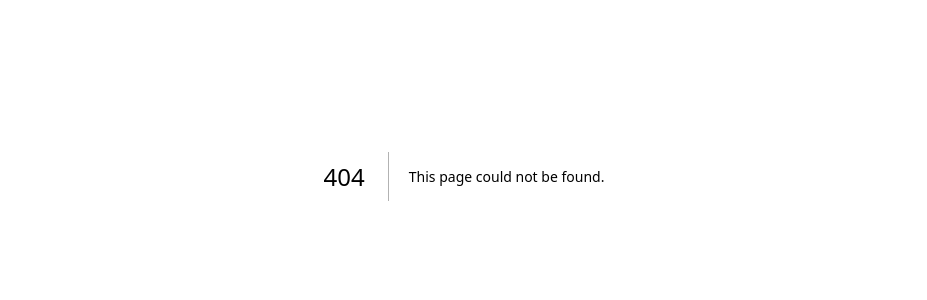
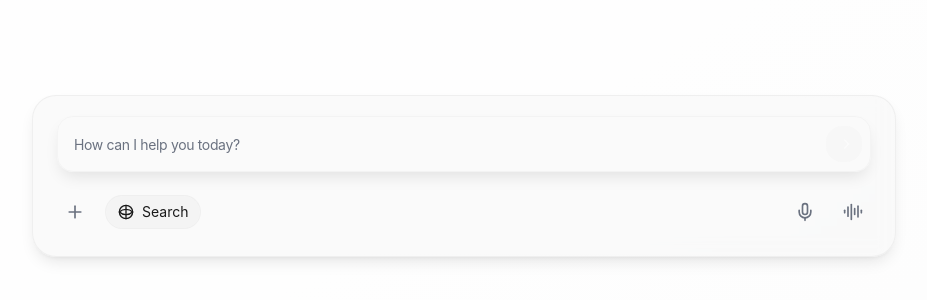
Before and after one commit to kalil0321/the-browser-arena, a Next.js app: page /chat in a window 1280 px wide. Before the commit this address had no page. Shown: the part 224-524 px from the top of the page, without its empty margins (176-1103 px from the left). Built offline with nearby package versions, Linux system fonts and the light colour scheme.

Commit message:
testing chat component

```diff
--- /dev/null
+++ b/src/app/chat/page.tsx
@@ -0,0 +1,194 @@
+"use client";
+
+import { useState } from "react";
+
+export default function ChatPage() {
+  const [input, setInput] = useState("");
+  const [isRecording, setIsRecording] = useState(false);
+  const [isAudioEnabled, setIsAudioEnabled] = useState(false);
+
+  const handleSubmit = (e: React.FormEvent) => {
+    e.preventDefault();
+    if (input.trim()) {
+      console.log("Submitting:", input);
+      // TODO: Implement chat submission logic
+      setInput("");
+    }
+  };
+
+  const handleNewChat = () => {
+    console.log("Starting new chat");
+    // TODO: Implement new chat logic
+  };
+
+  const handleSearch = () => {
+    console.log("Opening search");
+    // TODO: Implement search logic
+  };
+
+  const handleMicToggle = () => {
+    setIsRecording((prev) => !prev);
+    console.log("Microphone toggled:", !isRecording);
+    // TODO: Implement microphone recording logic
+  };
+
+  const handleAudioToggle = () => {
+    setIsAudioEnabled((prev) => !prev);
+    console.log("Audio toggled:", !isAudioEnabled);
+    // TODO: Implement audio playback logic
+  };
+
+  return (
+    <div className="flex min-h-screen items-center justify-center bg-gradient-to-br from-background via-background to-muted/30">
+      <div className="container mx-auto max-w-4xl px-4">
+        <div className="bg-muted/50 backdrop-blur-sm rounded-3xl w-full space-y-3 px-6 py-5 shadow-lg border border-border/50">
+          <form
+            onSubmit={handleSubmit}
+            className="relative mx-auto overflow-hidden transition duration-200 dark:bg-zinc-800/50 mb-4 h-14 w-full max-w-full bg-transparent shadow-sm rounded-2xl border border-border/30"
+          >
+            <canvas
+              className="pointer-events-none absolute -left-2 top-2 origin-top-left scale-50 transform pr-20 text-base invert filter dark:invert-0 opacity-0"
+              width="800"
+              height="800"
+            />
+            <input
+              placeholder="How can I help you today?"
+              type="text"
+              className="sm:text relative z-50 h-full w-full border-none bg-transparent pr-20 pl-4 text-sm tracking-tight text-foreground focus:outline-none focus:ring-0 placeholder:text-muted-foreground"
+              value={input}
+              onChange={(e) => setInput(e.target.value)}
+            />
+            <button
+              type="submit"
+              disabled={!input.trim()}
+              className="absolute right-2 top-1/2 z-50 flex h-9 w-9 -translate-y-1/2 items-center justify-center rounded-xl bg-primary transition-all duration-200 hover:scale-105 disabled:bg-muted disabled:opacity-50 dark:bg-primary"
+            >
+              <svg
+                xmlns="http://www.w3.org/2000/svg"
+                width="24"
+                height="24"
+                viewBox="0 0 24 24"
+                fill="none"
+                stroke="currentColor"
+                strokeWidth="2"
+                strokeLinecap="round"
+                strokeLinejoin="round"
+                className="h-4 w-4 text-primary-foreground"
+              >
+                <path stroke="none" d="M0 0h24v24H0z" fill="none" />
+                <path d="M5 12l14 0" strokeDasharray="50%" strokeDashoffset="50%" />
+                <path d="M13 18l6 -6" />
+                <path d="M13 6l6 6" />
+              </svg>
+            </button>
+          </form>
+
+          <div className="flex h-12 w-full items-center justify-between">
+            <div className="flex items-center gap-3">
+              <button
+                onClick={handleNewChat}
+                className="cursor-pointer p-2 rounded-lg hover:bg-accent transition-colors"
+                aria-label="New chat"
+              >
+                <svg
+                  xmlns="http://www.w3.org/2000/svg"
+                  width="24"
+                  height="24"
+                  viewBox="0 0 24 24"
+                  fill="none"
+                  stroke="currentColor"
+                  strokeWidth="2"
+                  strokeLinecap="round"
+                  strokeLinejoin="round"
+                  className="lucide lucide-plus size-5 text-muted-foreground"
+                  aria-hidden="true"
+                >
+                  <path d="M5 12h14" />
+                  <path d="M12 5v14" />
+                </svg>
+              </button>
+              <button
+                onClick={handleSearch}
+                className="flex cursor-pointer items-center gap-2 rounded-full px-3 py-1.5 text-sm bg-accent/50 text-accent-foreground hover:bg-accent transition-colors border border-border/30"
+                aria-label="Search"
+              >
+                <span style={{ transform: 'rotate(90deg)' }}>
+                  <svg
+                    xmlns="http://www.w3.org/2000/svg"
+                    width="24"
+                    height="24"
+                    viewBox="0 0 24 24"
+                    fill="none"
+                    stroke="currentColor"
+                    strokeWidth="2"
+                    strokeLinecap="round"
+                    strokeLinejoin="round"
+                    className="lucide lucide-globe size-4"
+                    aria-hidden="true"
+                  >
+                    <circle cx="12" cy="12" r="10" />
+                    <path d="M12 2a14.5 14.5 0 0 0 0 20 14.5 14.5 0 0 0 0-20" />
+                    <path d="M2 12h20" />
+                  </svg>
+                </span>
+                Search
+              </button>
+            </div>
+
+            <div className="flex items-center gap-3">
+              <button
+                onClick={handleMicToggle}
+                className={`cursor-pointer p-2 rounded-lg transition-all ${isRecording ? 'text-destructive bg-destructive/10' : 'hover:bg-accent text-muted-foreground'}`}
+                aria-label="Toggle microphone"
+              >
+                <svg
+                  xmlns="http://www.w3.org/2000/svg"
+                  width="24"
+                  height="24"
+                  viewBox="0 0 24 24"
+                  fill="none"
+                  stroke="currentColor"
+                  strokeWidth="2"
+                  strokeLinecap="round"
+                  strokeLinejoin="round"
+                  className="lucide lucide-mic size-5"
+                  aria-hidden="true"
+                >
+                  <path d="M12 2a3 3 0 0 0-3 3v7a3 3 0 0 0 6 0V5a3 3 0 0 0-3-3Z" />
+                  <path d="M19 10v2a7 7 0 0 1-14 0v-2" />
+                  <line x1="12" x2="12" y1="19" y2="22" />
+                </svg>
+              </button>
+              <button
+                onClick={handleAudioToggle}
+                className={`flex size-9 cursor-pointer items-center justify-center rounded-lg text-sm transition-all ${isAudioEnabled ? 'bg-accent text-accent-foreground' : 'hover:bg-accent text-muted-foreground'}`}
+                aria-label="Toggle audio"
+              >
+                <svg
+                  xmlns="http://www.w3.org/2000/svg"
+                  width="24"
+                  height="24"
+                  viewBox="0 0 24 24"
+                  fill="none"
+                  stroke="currentColor"
+                  strokeWidth="2"
+                  strokeLinecap="round"
+                  strokeLinejoin="round"
+                  className="lucide lucide-audio-lines size-5"
+                  aria-hidden="true"
+                >
+                  <path d="M2 10v3" />
+                  <path d="M6 6v11" />
+                  <path d="M10 3v18" />
+                  <path d="M14 8v7" />
+                  <path d="M18 5v13" />
+                  <path d="M22 10v3" />
+                </svg>
+              </button>
+            </div>
+          </div>
+        </div>
+      </div>
+    </div>
+  );
+}
```
